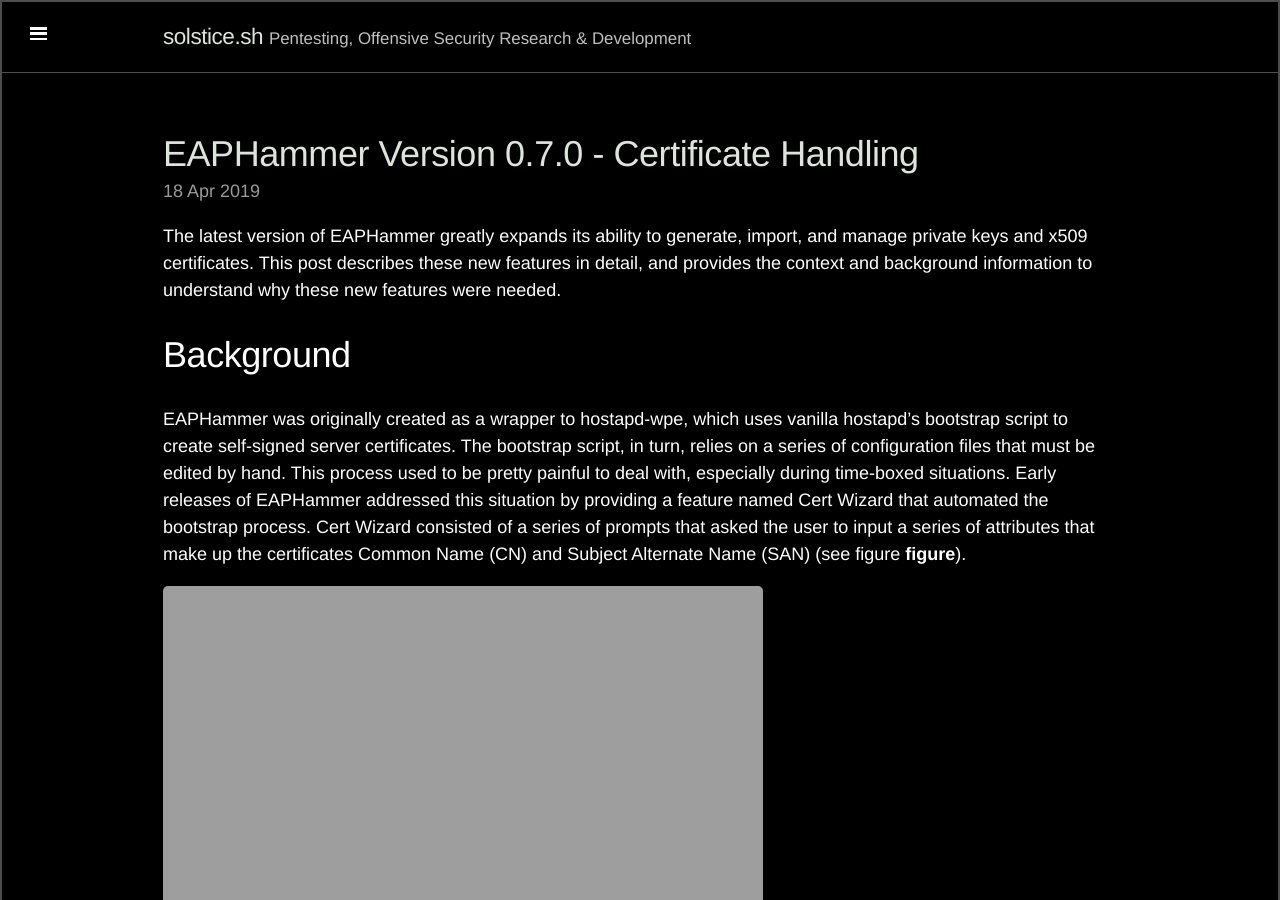
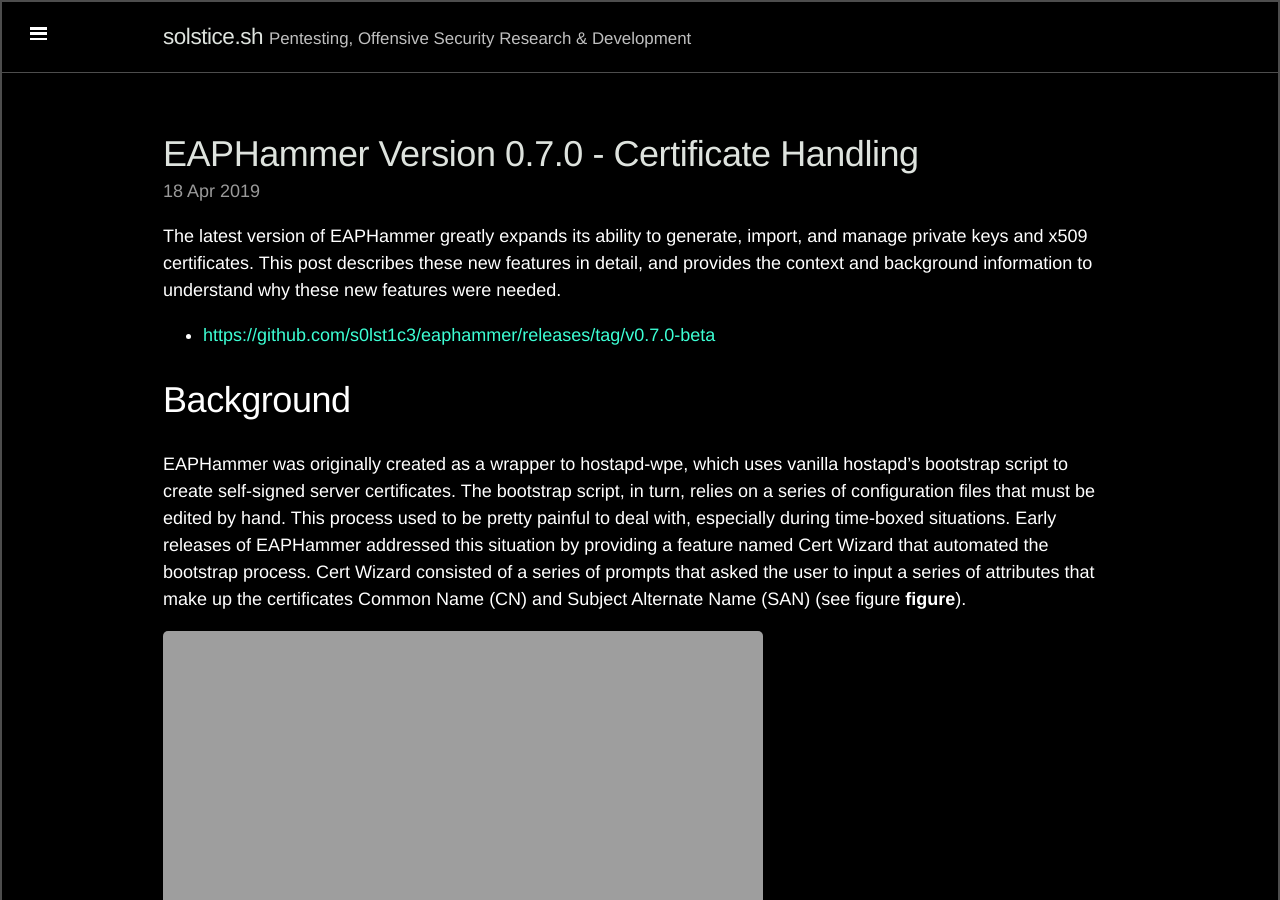
Before and after one commit to s0lst1c3/s0lst1c3.github.io, a Jekyll site: the page built from _posts/2019-04-18-eaphammer-v0-7-0-certificate-handling.md, in a window 1280 px wide and 900 px high. Built offline with Jekyll 4.4.1, drawn with Linux system fonts in a browser that asks for light colours; Markdown is read by kramdown in place of the engine named in the settings; comment, search, counter and statistics services are not loaded; some of the changed lines change nothing that is shown.

Commit message:
Update 2019-04-18-eaphammer-v0-7-0-certificate-handling.md

```diff
--- a/_posts/2019-04-18-eaphammer-v0-7-0-certificate-handling.md
+++ b/_posts/2019-04-18-eaphammer-v0-7-0-certificate-handling.md
@@ -7,6 +7,8 @@
 ---
 
 The latest version of EAPHammer greatly expands its ability to generate, import, and manage private keys and x509 certificates. This post describes these new features in detail, and provides the context and background information to understand why these new features were needed.
+
+- [https://github.com/s0lst1c3/eaphammer/releases/tag/v0.7.0-beta](https://github.com/s0lst1c3/eaphammer/releases/tag/v0.7.0-beta)
 
 # Background
 
```
